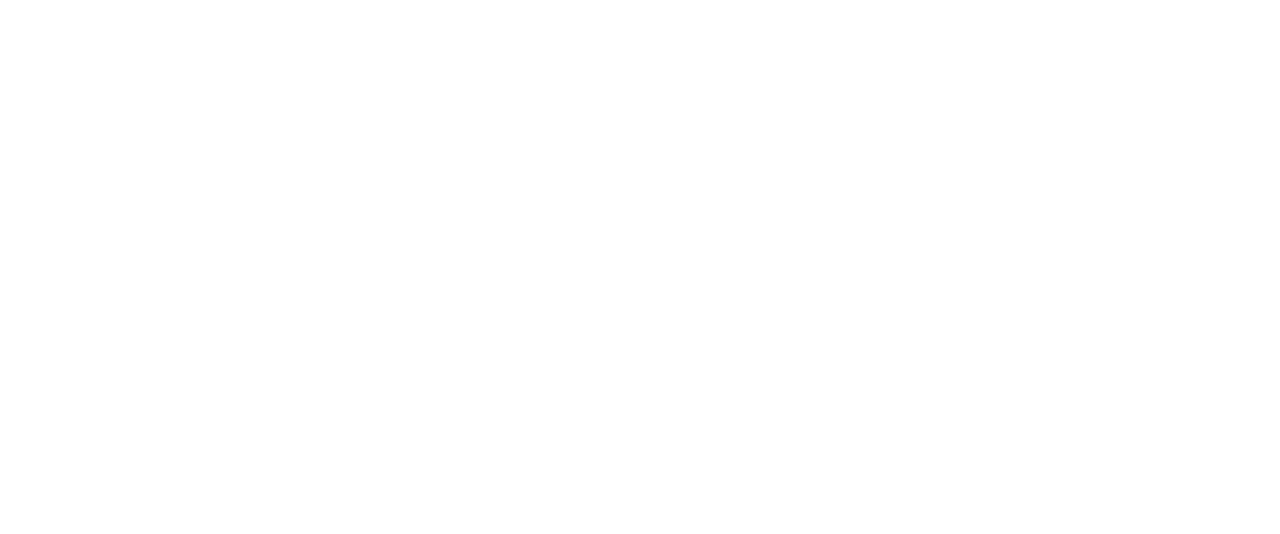
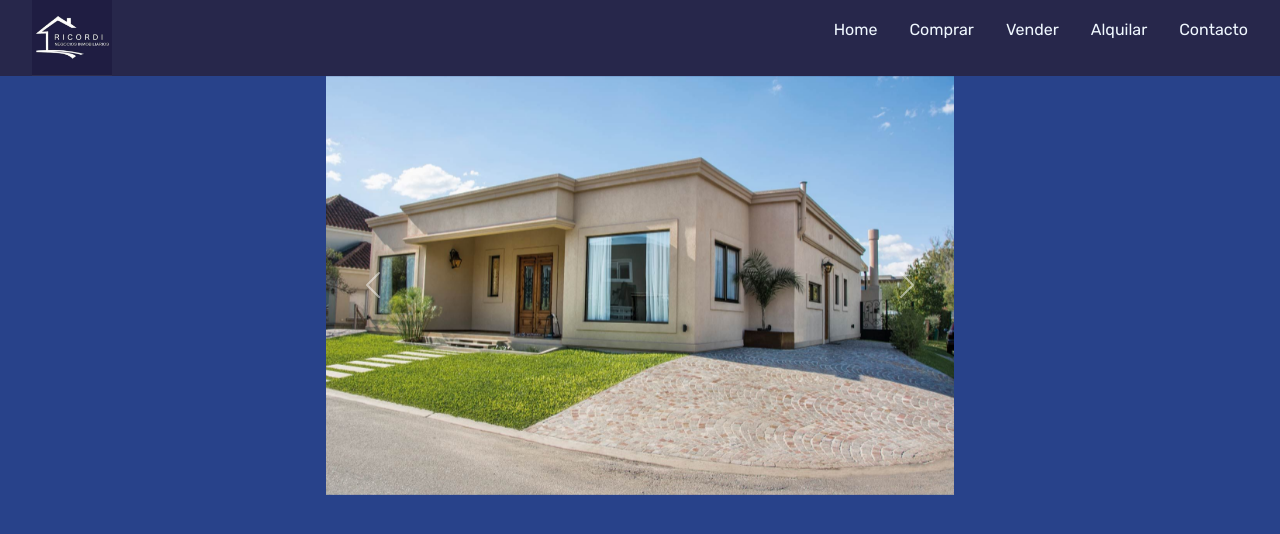
Before and after one commit to sofizermatten/Ricord, a plain HTML site: page pages/Alquilar.html in a window 1280 px wide. Drawn offline with nearby package versions, Linux system fonts and the light colour scheme.

Commit message:
modificacion

```diff
--- a/pages/Alquilar.html
+++ b/pages/Alquilar.html
@@ -0,0 +1,68 @@
+<!DOCTYPE html>
+<html lang="en">
+<head>
+    <meta charset="UTF-8">
+    <meta name="viewport" content="width=>, initial-scale=1.0">
+    <title>Document</title>
+    <link href="https://cdn.jsdelivr.net/npm/bootstrap@5.3.1/dist/css/bootstrap.min.css" rel="stylesheet" integrity="sha384-4bw+/aepP/YC94hEpVNVgiZdgIC5+VKNBQNGCHeKRQN+PtmoHDEXuppvnDJzQIu9" crossorigin="anonymous">
+    <link rel="stylesheet" href="../css/style.css">
+
+
+</head>
+<body class="cuerpoa">
+<header class="alquilar-header">
+    <img class= "logo-alquilar" src="../img/logo.png" alt="Logo">
+    <nav class="menu">
+        <div>
+        <ul class="navegador">
+            <li class="nav-item"><a href="index.html">Home</a></li>
+            <li class="nav-item"><a href="./pages/Comprar.html">Comprar</a></li>
+            <li class="nav-item"><a href="./pages/Vender.html">Vender</a></li>
+            <li class="nav-item"><a href="./pages/Alquilar.html">Alquilar</a></li>
+            <li class="nav-item"><a href="./pages/Contacto.html">Contacto</a></li>
+
+        </ul>
+    </div>
+    </nav>
+</header>
+<main>
+<section class="containerr fluid">
+    <div class="row">
+        <div class="col-3">
+       </div>
+       <div class="col-6">
+        <div id="carouselExample" class="carousel slide">
+            <div class="carousel-inner">
+              <div class="carousel-item active">
+                <img src="../img/casa.jpg" class="d-block w-100" alt="logo">
+              </div>
+              <div class="carousel-item">
+                <img src="../img/depto.jpg" class="d-block w-100" alt="logo">
+              </div>
+              <div class="carousel-item">
+                <img src="../img/duplex.jpg" class="d-block w-100" alt="logo">
+              </div>
+            </div>
+            <button class="carousel-control-prev" type="button" data-bs-target="#carouselExample" data-bs-slide="prev">
+              <span class="carousel-control-prev-icon" aria-hidden="true"></span>
+              <span class="visually-hidden">Previous</span>
+            </button>
+            <button class="carousel-control-next" type="button" data-bs-target="#carouselExample" data-bs-slide="next">
+              <span class="carousel-control-next-icon" aria-hidden="true"></span>
+              <span class="visually-hidden">Next</span>
+            </button>
+          </div>
+          </div>
+          <div class="col-3">
+        </div>
+    </div>
+
+</section>
+
+</main>
+<footer>
+
+</footer>
+<script src="https://cdn.jsdelivr.net/npm/bootstrap@5.3.1/dist/js/bootstrap.bundle.min.js" integrity="sha384-HwwvtgBNo3bZJJLYd8oVXjrBZt8cqVSpeBNS5n7C8IVInixGAoxmnlMuBnhbgrkm" crossorigin="anonymous"></script>
+</body>
+</html>
```
Also changed, not shown: pages/Comprar.html (+8 -0 lines), pages/Contacto.html (+0 -1 lines), pages/Vender.html (+27 -6 lines).
